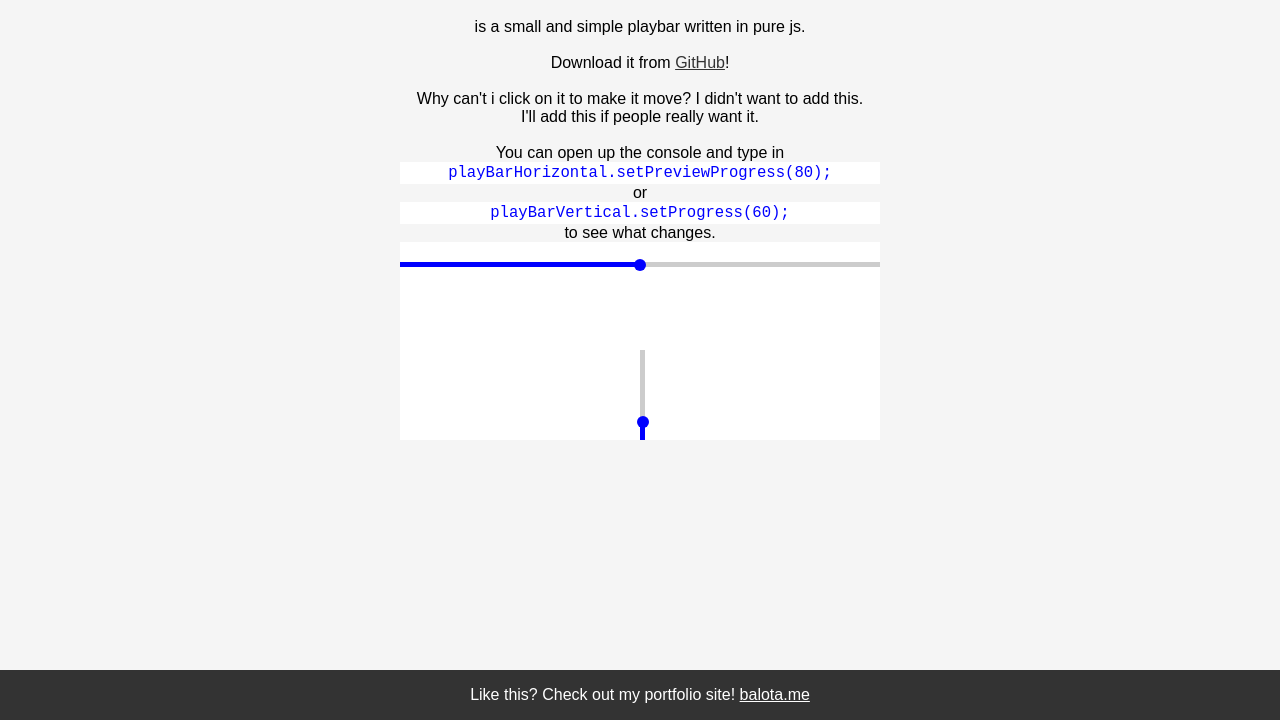
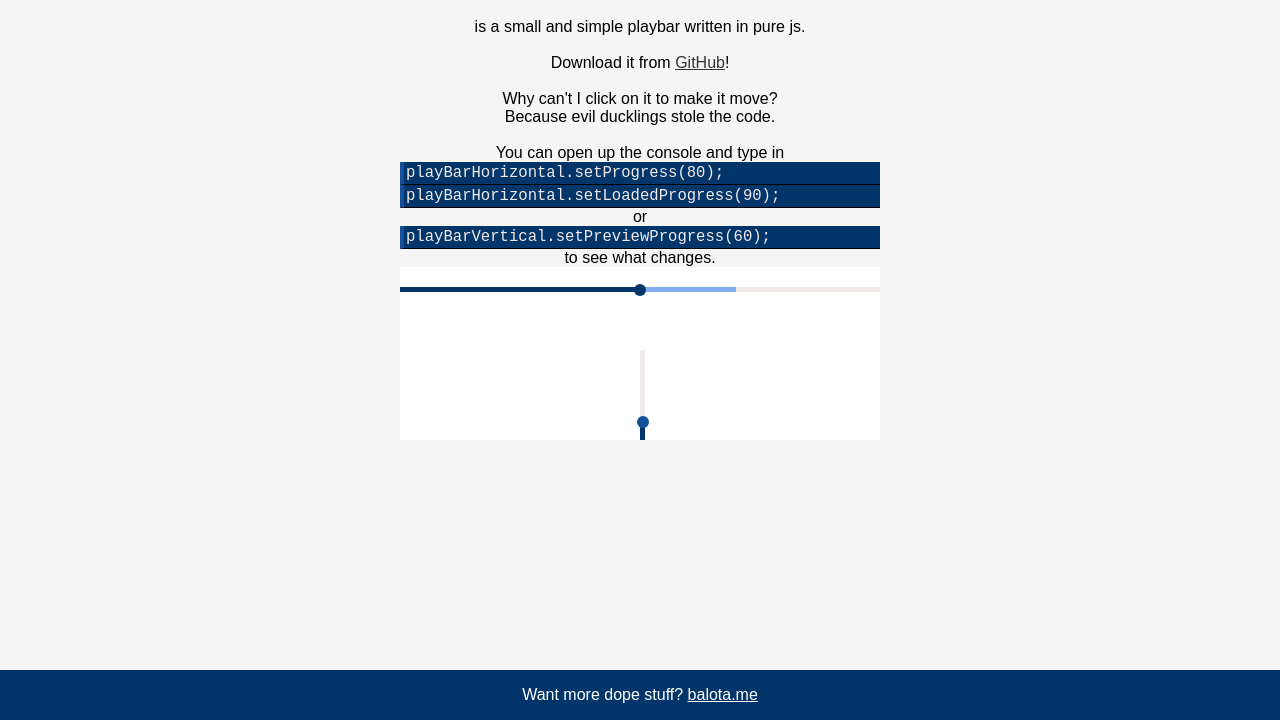
Before and after one commit to MBALOTA/playbar.js, a plain HTML site: page index.html in a window 1280 px wide. Shown: the part 80-800 px from the top of the page. Drawn offline with Linux system fonts and the light colour scheme.

Commit message:
Refactored Code, Added Loaded Progress
Loaded Progress behaves somewhat like the normal Progress. For more info
read the comments in playbar.js

```diff
--- a/css/playbar.scss
+++ b/css/playbar.scss
@@ -1,3 +1,8 @@
+$barColor: #02356A;
+$barBack: #F1E9E7;
+$barLoad: #81AEF1;
+$barPreview: #164F9C;
+
 body,html {
   background: #f5f5f5;
   padding: 0;
@@ -9,16 +14,16 @@ body,html {
   position: fixed;
   width: 100vw;
   text-align: center;
-  background: #333;
+  background: $barColor;
   bottom: 0;
   color: #fff;
   a {
     color: #fff;
     &:hover {
-      color: lightblue;
+      color: $barLoad;
     }
     &:active {
-      color: lightblue;
+      color: $barLoad;
     }
   }
 }
@@ -41,10 +46,10 @@ body,html {
     a {
       color: #333;
       &:hover {
-        color: lightblue;
+        color: $barLoad;
       }
       &:active {
-        color: lightblue;
+        color: $barPreview;
       }
     }
     text-align: center;
@@ -52,8 +57,11 @@ body,html {
     background: #f5f5f5;
     code {
       font-family: monospace;
-      background: #fff;
-      color: blue;
+      background: $barColor;
+      border-bottom: 1px solid black;
+      border-left: 4px solid $barPreview;
+      text-align: left;
+      color: $barBack;
       display: block;
       font-size: 1.2em;
       padding: 2px;
@@ -64,11 +72,11 @@ body,html {
 #playbarWrapperHorizontal {
   width: 100%;
   height: 5px;
-  background: #ccc;
+  background: $barBack;
 }
 
 #playbarHorizontalButton {
-  z-index: 2;
+  z-index: 3;
   padding: 0;
   border: none;
   outline: none;
@@ -77,28 +85,38 @@ body,html {
   border-radius: 50%;
   position: absolute;
   transform: translateY(-25%);
-  background: blue;
+  background: $barColor;
+}
+
+#playbarHorizontalProgressPreview {
+  z-index: 2;
+  position: absolute;
+  background: $barPreview;
+  height: inherit;
 }
 
 #playbarHorizontalProgress {
   z-index: 1;
   position: absolute;
-  background: blue;
+  background: $barColor;
+  height: inherit;
+}
+//0
+#playbarHorizontalProgressLoaded {
+  position: absolute;
+  background: $barLoad;
   height: inherit;
 }
 
-#playbarHorizontalProgressPreview {
-  position: absolute;
-  background: lightblue;
-  height: inherit;
-}
+
 
 #playbarWrapperVertical {
   position: absolute;
   bottom: 0;
   width: 5px;
-  height: 90px;
-  background: #ccc;
+  max-height: 90px;
+  height: 100%;
+  background: $barBack;
   left: 50%;
 }
 
@@ -113,20 +131,20 @@ body,html {
   position: absolute;
   transform: translateX(-25%);
   bottom: 0;
-  background: blue;
+  background: $barPreview;
 }
 
 #playbarVerticalProgress {
   z-index: 1;
   position: absolute;
-  background: blue;
+  background: $barColor;
   width: inherit;
   bottom: 0;
 }
 
 #playbarVerticalProgressPreview {
   position: absolute;
-  background: lightblue;
+  background: $barPreview;
   width: inherit;
   bottom: 0;
 }
--- a/index.html
+++ b/index.html
@@ -5,6 +5,7 @@
     <meta name="description" content="playbar.js Example Site">
     <meta name="keywords" content="Matthias,Balota,Matthias Balota,playbar.js,PlayBar,playbar,PLAYBAR.JS,JavaScript">
     <meta name="author" content="Matthias Balota">
+    <meta name="viewport" content="width=device-width, initial-scale=1">
 
     <title>PlayBar</title>
     <link rel="stylesheet" href="css/playbar.min.css">
@@ -13,12 +14,13 @@
     <div class="centerWrapper">
       <div class="text">
         <h1>playbar.js</h1>
-        <p>is a small and simple playbar written in pure js.<br><br>Download it from <a href="https://github.com/MBALOTA/playbar.js" target="_blank">GitHub</a>!<br><br>Why can't i click on it to make it move? I didn't want to add this.<br>I'll add this if people really want it.<br><br>You can open up the console and type in <code>playBarHorizontal.setPreviewProgress(80);</code> or <code>playBarVertical.setProgress(60);</code> to see what changes.</p>
+        <p>is a small and simple playbar written in pure js.<br><br>Download it from <a href="https://github.com/MBALOTA/playbar.js" target="_blank">GitHub</a>!<br><br>Why can't I click on it to make it move?<br>Because evil ducklings stole the code.<br><br>You can open up the console and type in <code>playBarHorizontal.setProgress(80);</code><code>playBarHorizontal.setLoadedProgress(90);</code> or <code>playBarVertical.setPreviewProgress(60);</code> to see what changes.</p>
       </div>
       <div id="playbarWrapperHorizontal">
         <button id="playbarHorizontalButton"></button>
+        <div id="playbarHorizontalProgressPreview"></div>
         <div id="playbarHorizontalProgress"></div>
-        <div id="playbarHorizontalProgressPreview"></div>
+        <div id="playbarHorizontalProgressLoaded"></div>
       </div>
       <div id="playbarWrapperVertical">
         <button id="playbarVerticalButton"></button>
@@ -27,12 +29,13 @@
       </div>
     </div>
     <div class="footer">
-      <p>Like this? Check out my portfolio site! <a href="http://balota.me" target="_blank">balota.me</a></p>
+      <p>Want more dope stuff? <a href="http://balota.me" target="_blank">balota.me</a></p>
     </div>
     <script src="js/playbar.js" charset="utf-8"></script>
     <script type="text/javascript">
-      var playBarHorizontal = new playBar("#playbarWrapperHorizontal", {buttonId: "#playbarHorizontalButton", progressId: "#playbarHorizontalProgress", previewId: "#playbarHorizontalProgressPreview", showPreview: true, enableButtonOffset:true, buttonOffset: {x: -6, y:0}});
+      var playBarHorizontal = new playBar("#playbarWrapperHorizontal", {buttonId: "#playbarHorizontalButton", progressId: "#playbarHorizontalProgress", previewId: "#playbarHorizontalProgressPreview", loadedId: "#playbarHorizontalProgressLoaded", showPreview: true, showLoaded:true, moveButtonToPreview:true, enableButtonOffset:true, buttonOffset: {x: -6, y:0}});
       playBarHorizontal.setProgress(50);
+      playBarHorizontal.setLoadedProgress(70);
 
       var playBarVertical = new playBar("#playbarWrapperVertical", {buttonId: "#playbarVerticalButton", progressId: "#playbarVerticalProgress", previewId: "#playbarVerticalProgressPreview", barType: "vertical", showPreview: true, enableButtonOffset:true, buttonOffset: {x: 0, y: -6}});
       playBarVertical.setProgress(20);
--- a/js/playbar.js
+++ b/js/playbar.js
@@ -1,3 +1,13 @@
+//------------------------   CREDITS   ------------------------//
+/*
+  first contributor:
+  - MATTHIAS BALOTA
+
+  THIS PROJECT USES THE UNLICENSE, have fun!
+*/
+//------------------------ CREDITS END ------------------------//
+
+//------------------------ HERE IS WHERE THE MAGIC HAPPENS ------------------------//
 function getPosition(el) {
   var xPos = 0;
   var yPos = 0;
@@ -35,28 +45,32 @@ function updateDOM (playBar) {
   var buttonEl = document.querySelector(playBar.buttonId);
   var progressEl = document.querySelector(playBar.progressId);
   var previewEl;
+  var loadedEl;
 
-  if(playBar.showPreview) {
-    previewEl = document.querySelector(playBar.previewId);
-  };
+  if(playBar.showPreview) previewEl = document.querySelector(playBar.previewId);
+  if(playBar.showLoaded) loadedEl = document.querySelector(playBar.loadedId);
 
   var buttonProgress = playBar.progress;
-  if(playBar.showPreview&&playBar.previewProgress!==0) buttonProgress = playBar.previewProgress;
+  if(playBar.showPreview && playBar.previewProgress!==0 && playBar.moveButtonToPreview) buttonProgress = playBar.previewProgress;
 
   if(playBar.barType==="horizontal")
   {
+    var wDivided = wrapperEl.offsetWidth / 100;
+
     var buttonOffset = playBar.buttonOffset.x;
-    var progress = wrapperEl.offsetWidth / 100 * playBar.progress;
-    var previewProgress = wrapperEl.offsetWidth / 100 * playBar.previewProgress;
+    var progress = wDivided * playBar.progress;
+    var previewProgress = wDivided * playBar.previewProgress;
+    var loadedProgress = wDivided * playBar.loadedProgress;
     var progressMAX = wrapperEl.offsetWidth;
     var buttonMAX = wrapperEl.offsetWidth - buttonEl.offsetWidth;
     var buttonMIN = 0;
 
-    var buttonLeftInPX = (wrapperEl.offsetWidth / 100 * buttonProgress) ;
+    var buttonLeftInPX = (wDivided * buttonProgress) ;
     if(playBar.enableButtonOffset) {
       buttonLeftInPX = buttonLeftInPX + ( -buttonEl.offsetWidth - buttonOffset);
       buttonMIN += buttonOffset;
       buttonMAX += buttonOffset + buttonEl.offsetWidth;
+      //buttonEl.style.bottom = playBar.buttonOffset.y+"px";
     } else {
       buttonLeftInPX -= buttonEl.offsetWidth/2
     };
@@ -66,21 +80,25 @@ function updateDOM (playBar) {
 
     if(playBar.previewProgress===0) previewProgress=0;
     if(playBar.showPreview) previewEl.style.width = previewProgress.clamp(0, progressMAX)+"px";
+    if(playBar.showLoaded) loadedEl.style.width = loadedProgress.clamp(0, progressMAX)+"px";
   }
   else if (playBar.barType==="vertical")
   {
+    var hDivided = wrapperEl.offsetHeight / 100;
+
     var buttonOffset = playBar.buttonOffset.y;
-    var progress = wrapperEl.offsetHeight / 100 * playBar.progress;
-    var previewProgress = wrapperEl.offsetHeight / 100 * playBar.previewProgress;
+    var progress = hDivided * playBar.progress;
+    var previewProgress = hDivided * playBar.previewProgress;
     var progressMAX = wrapperEl.offsetHeight;
     var buttonMAX = wrapperEl.offsetHeight - buttonEl.offsetHeight;
     var buttonMIN = 0;
 
-    var buttonBottomInPX = (wrapperEl.offsetHeight / 100 * buttonProgress);
+    var buttonBottomInPX = (hDivided * buttonProgress);
     if(playBar.enableButtonOffset) {
       buttonBottomInPX = buttonBottomInPX + ( -buttonEl.offsetHeight - buttonOffset);
       buttonMIN += buttonOffset;
       buttonMAX += buttonOffset + buttonEl.offsetWidth;
+      //buttonEl.style.left = playBar.buttonOffset.x+"px";
     } else {
       buttonBottomInPX -= buttonEl.offsetHeight/2
     };
@@ -90,40 +108,55 @@ function updateDOM (playBar) {
 
     if(playBar.previewProgress===0) previewProgress=0;
     if(playBar.showPreview) previewEl.style.height = previewProgress.clamp(0, progressMAX)+"px";
+    if(playBar.showLoaded) loadedEl.style.height = loadedProgress.clamp(0, progressMAX)+"px";
   };
 };
+//------------------------ MAGIC END ------------------------//
 
+//------------------------ PLAYBAR ------------------------//
 var playBar = function (id, options) {
   var pb = {
-    id: id, //e.g. #playBarWrapper
-    buttonId: "#playBarButton",
-    progressId: "#playBarProgress",
-    previewId: "#playBarProgressPreview",
+    id: id, //e.g. '#pb-Wrapper'
+    buttonId: "#pb-Button",
+    progressId: "#pb-Progress",
+    previewId: "#pb-ProgressPreview",
+    loadedId: "#pb-ProgressLoaded",
+    moveButtonToPreview: true, //if 'true', button will move to preview progress
+    enableButtonOffset: false, //buttonOffset will only work if this is set to 'true'
     buttonOffset: {
       x: 0, //e.g. 6 OR -10 IN PX
       y: 0
     },
-    enableButtonOffset: false,
-    barType: "horizontal", //horizontal or vertical
+    barType: "horizontal", //horizontal or vertical ELSE IT WON'T WORK!
     progress: 0, //in %
     previewProgress: 0, //in %,
-    showPreview: false,
+    loadedProgress: 0, //in %
+    showPreview: false, //if 'true', this will show the previewProgress
+    showLoaded: false, //if 'true', this will show the loadedProgress
     setProgress: function(newProgressPercent) {
-      if(typeof newProgressPercent === "number") {
-        this.progress = newProgressPercent;
-        updateDOM(this);
-      }
+      if(typeof newProgressPercent !== "number") return;
+      this.progress = newProgressPercent;
+      updateDOM(this);
     },
     setPreviewProgress: function(newProgressPercent) {
-      if(typeof newProgressPercent === "number") this.previewProgress = newProgressPercent;
+      if(typeof newProgressPercent !== "number") return;
+      this.previewProgress = newProgressPercent;
+      updateDOM(this);
+    },
+    setLoadedProgress: function(newLoadedPercent) {
+      if(typeof newLoadedPercent !== "number") return;
+      this.loadedProgress = newLoadedPercent;
       updateDOM(this);
     }
   };
 
+  //------------------------ Update PlayBar to custom Options ------------------------//
   if(typeof options.buttonId !== "undefined" && typeof options.buttonId === "string") pb.buttonId = options.buttonId;
   if(typeof options.progressId !== "undefined" && typeof options.progressId === "string") pb.progressId = options.progressId;
   if(typeof options.previewId !== "undefined" && typeof options.previewId === "string") pb.previewId = options.previewId;
+  if(typeof options.loadedId !== "undefined" && typeof options.loadedId === "string") pb.loadedId = options.loadedId;
 
+  if(typeof options.moveButtonToPreview !== "undefined" && typeof options.moveButtonToPreview === "boolean") pb.moveButtonToPreview = options.moveButtonToPreview;
   if(typeof options.enableButtonOffset !== "undefined" && typeof options.enableButtonOffset === "boolean") pb.enableButtonOffset = options.enableButtonOffset;
   if(typeof options.buttonOffset !== "undefined") pb.buttonOffset = options.buttonOffset;
   if(typeof options.barType !== "undefined") {
@@ -134,9 +167,14 @@ var playBar = function (id, options) {
   };
 
   if(typeof options.showPreview !== "undefined" && typeof options.showPreview === "boolean") pb.showPreview = options.showPreview;
+  if(typeof options.showLoaded !== "undefined" && typeof options.showLoaded === "boolean") pb.showLoaded = options.showLoaded;
   return pb;
 };
+//------------------------  PLAYBAR END  ------------------------//
 
-// exports.playBar = function(id, options) {
-//   return playBar(id,options);
-// }
+/*
+//Used for nodejs in a small project
+exports.playBar = function(id, options) {
+  return playBar(id,options);
+}
+*/
```
Also changed, not shown: css/playbar.min.css, js/playbar.min.js, 1 other file.
